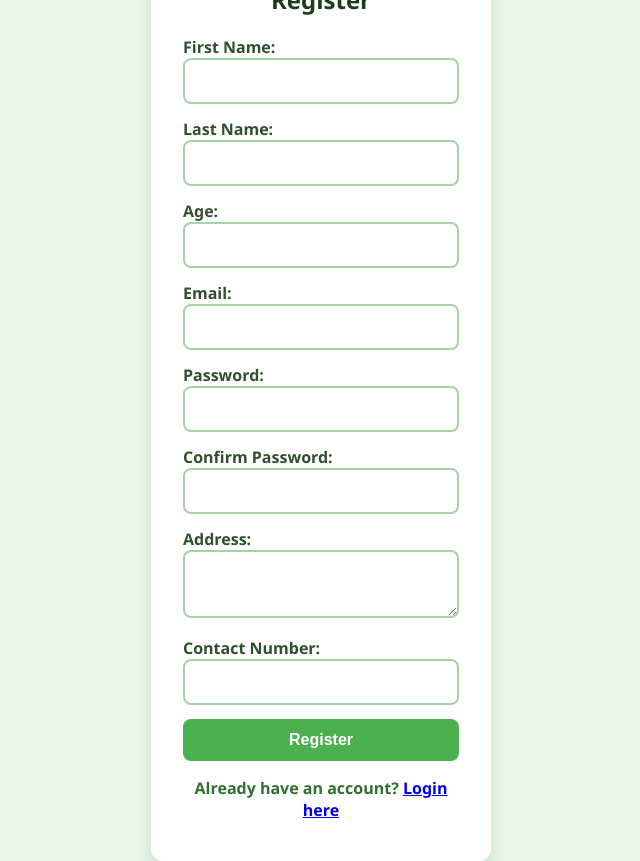
After one commit to Sisyphus-dj/it38a-enter-dev, a PHP site: page /register.php in a window 1280 px wide. The commit adds this page. Shown: the whole page, without its empty margins (319-959 px from the left). Run offline with PHP 8.4, Linux system fonts and the light colour scheme.

Commit message:
added login and  registration

```diff
--- /dev/null
+++ b/helpers.php
@@ -0,0 +1,6 @@
+<?php
+
+function sanitize($data) {
+    return htmlspecialchars(trim($data));
+}
+?>
--- /dev/null
+++ b/logout.php
@@ -0,0 +1,6 @@
+<?php
+session_start();
+session_destroy();
+header('Location: login.php');
+exit;
+?>
--- /dev/null
+++ b/register.php
@@ -0,0 +1,115 @@
+<?php
+if ($_SERVER['REQUEST_METHOD'] === 'POST') {
+    include_once 'db_connection.php';
+    include_once 'helpers.php';
+
+    $first_name = sanitize($_POST['first_name'] ?? '');
+    $last_name = sanitize($_POST['last_name'] ?? '');
+    $age = intval($_POST['age'] ?? 0);
+    $email = filter_var($_POST['email'] ?? '', FILTER_VALIDATE_EMAIL);
+    $password = $_POST['password'] ?? '';
+    $confirm_password = $_POST['confirm_password'] ?? '';
+    $address = sanitize($_POST['address'] ?? '');
+    $contact_number = sanitize($_POST['contact_number'] ?? '');
+    $role = sanitize($_POST['role'] ?? 'user');
+    $error = '';
+    $success = '';
+
+
+    if (!$first_name || !$last_name) {
+        $error = 'First and Last name are required.';
+    } elseif ($age && ($age < 1 || $age > 150)) {
+        $error = 'Please enter a valid age.';
+    } elseif (!$email) {
+        $error = 'Valid email is required.';
+    } elseif (!$password) {
+        $error = 'Password is required.';
+    } elseif ($password !== $confirm_password) {
+        $error = 'Passwords do not match.';
+    } else {
+
+        $stmt = $pdo->prepare('SELECT id FROM users WHERE email = ?');
+        $stmt->execute([$email]);
+        if ($stmt->fetch()) {
+            $error = 'Email already registered. Please login or use another email.';
+        } else {
+
+            $hashed_password = password_hash($password, PASSWORD_DEFAULT);
+
+
+            $stmt = $pdo->prepare('INSERT INTO users (first_name, last_name, age, email, password, address, contact_number, role) VALUES (?, ?, ?, ?, ?, ?, ?, ?)');
+            $stmt->execute([
+                $first_name,
+                $last_name,
+                $age ?: null,
+                $email,
+                $hashed_password,
+                $address ?: null,
+                $contact_number ?: null,
+                $role
+            ]);
+
+            $success = 'Registration successful. You can now login.';
+        }
+    }
+}
+?>
+
+<!DOCTYPE html>
+<html lang="en">
+<head>
+    <meta charset="UTF-8">
+    <meta name="viewport" content="width=device-width, initial-scale=1.0">
+    <title>Register</title>
+    <link rel="stylesheet" href="styles.css">
+</head>
+<body>
+    <div class="container">
+        <h2>Register</h2>
+        <?php if (!empty($error)): ?>
+            <div class="error-message"><?php echo htmlspecialchars($error); ?></div>
+        <?php endif; ?>
+        <?php if (!empty($success)): ?>
+            <div class="success-message"><?php echo htmlspecialchars($success); ?></div>
+        <?php endif; ?>
+        <form action="register.php" method="POST">
+            <div>
+                <label for="first_name">First Name:</label>
+                <input type="text" id="first_name" name="first_name" required>
+            </div>
+            <div>
+                <label for="last_name">Last Name:</label>
+                <input type="text" id="last_name" name="last_name" required>
+            </div>
+            <div>
+                <label for="age">Age:</label>
+                <input type="number" id="age" name="age">
+            </div>
+            <div>
+                <label for="email">Email:</label>
+                <input type="email" id="email" name="email" required>
+            </div>
+            <div>
+                <label for="password">Password:</label>
+                <input type="password" id="password" name="password" required>
+            </div>
+            <div>
+                <label for="confirm_password">Confirm Password:</label>
+                <input type="password" id="confirm_password" name="confirm_password" required>
+            </div>
+            <div>
+                <label for="address">Address:</label>
+                <textarea id="address" name="address"></textarea>
+            </div>
+            <div>
+                <label for="contact_number">Contact Number:</label>
+                <input type="text" id="contact_number" name="contact_number">
+            </div>
+            <button type="submit" class="btn">Register</button>
+        </form>
+        <p class="toggle-link">
+            Already have an account? <a href="login.php">Login here</a>
+        </p>
+    </div>
+</body>
+</html>
--- a/styles.css
+++ b/styles.css
@@ -1,207 +1,123 @@
-/* ================================
-    Global Styles
-=============================== */
+* {
+    box-sizing: border-box;
+  }
   body {
-    font-family: 'Arial', sans-serif;
-    background-color: #f3f4f6;
     margin: 0;
-    padding: 0;
-}
-
-header {
-    background-color: #4CAF50;
-    color: white;
-    padding: 1rem;
-    text-align: center;
-    position: sticky;
-    top: 0;
-    z-index: 10;
-    box-shadow: 0 2px 5px rgba(0, 0, 0, 0.2);
-}
-
-header h1 {
-    font-size: 2rem;
-    font-weight: bold;
-}
-
-/* ================================
-    Navigation Bar
-=============================== */
-nav ul {
-    list-style: none;
+    font-family: 'Segoe UI', Tahoma, Geneva, Verdana, sans-serif;
+    background: #e9f5ea;
     display: flex;
     justify-content: center;
-    gap: 1.5rem;
-    padding: 0;
-    margin: 0;
-    background-color: #4CAF50;
-    position: sticky;
-    top: 0;
-    z-index: 10;
-    border-bottom: 2px solid #367c39;
+    align-items: center;
+    height: 100vh;
+    color: #2f4f2f;
   }
-
-nav ul li {
-    display: inline-block;
+  .container {
+    background: white;
+    border-radius: 12px;
+    box-shadow: 0 8px 16px rgba(0, 128, 0, 0.15);
+    padding: 24px 32px;
+    width: 340px;
+    max-width: 90vw;
+    min-height: 380px;
+    display: flex;
+    flex-direction: column;
+    justify-content: center;
   }
-
-nav ul li a {
-    color: white;
-    text-decoration: none;
-    font-size: 1.2rem;
-    padding: 0.8rem 1.2rem;
+  h2 {
+    text-align: center;
+    margin-bottom: 20px;
+    color: #1b3d1b;
+  }
+  form {
     display: flex;
-    align-items: center;
-    gap: 0.5rem;
-    border-radius: 5px;
-    transition: background-color 0.3s, transform 0.2s;
+    flex-direction: column;
+    gap: 14px;
   }
-
-nav ul li a:hover {
-    background-color: #367c39;
-    transform: translateY(-2px);
+  label {
+    font-weight: 600;
   }
-
-nav ul li a i {
-    font-size: 1.2rem;
+  input[type="text"],
+  input[type="email"],
+  input[type="number"],
+  input[type="password"],
+  textarea {
+    padding: 10px 14px;
+    border: 2px solid #a4d4a5;
+    border-radius: 8px;
+    font-size: 16px;
+    transition: border-color 0.3s ease;
+    width: 100%;
+    font-family: inherit;
   }
-
-/* ================================
-    Section Styles
-=============================== */
-section {
-    margin: 2rem auto;
-    max-width: 1200px;
-    padding: 1.5rem;
-    background-color: white;
-    border-radius: 10px;
-    box-shadow: 0 2px 10px rgba(0, 0, 0, 0.1);
+  input[type="text"]:focus,
+  input[type="email"]:focus,
+  input[type="number"]:focus,
+  input[type="password"]:focus,
+  textarea:focus {
+    outline: none;
+    border-color: #348a34;
+    box-shadow: 0 0 6px #4caf5044;
   }
-
-h2 {
-    color: #367c39;
+  textarea {
+    resize: vertical;
+    min-height: 50px;
   }
-
-/* ================================
-    Forms
-=============================== */
-form input, form textarea {
-    width: 100%;
-    padding: 0.5rem;
-    margin-bottom: 1rem;
-    border-radius: 5px;
-    border: 1px solid #ccc;
-    font-size: 1rem;
-}
-
-form button {
-    background-color: #4CAF50;
+  .btn {
+    background-color: #4caf50;
     color: white;
     border: none;
-    padding: 0.7rem 1.2rem;
-    border-radius: 5px;
+    border-radius: 8px;
+    padding: 12px;
+    font-size: 16px;
     cursor: pointer;
-    font-size: 1rem;
-    transition: background-color 0.3s;
+    font-weight: 600;
+    transition: background-color 0.3s ease;
+    width: 100%;
   }
-
-form button:hover {
-    background-color: #45a049;
+  .btn:hover {
+    background-color: #3a8a3a;
   }
-
-/* ================================
-    Product List
-=============================== */
-#product-list {
-    display: grid;
-    grid-template-columns: repeat(auto-fill, minmax(250px, 1fr));
-    gap: 1rem;
-    margin-top: 1rem;
+  .toggle-link {
+    text-align: center;
+    margin-top: 16px;
+    color: #2f6f2f;
+    cursor: pointer;
+    font-weight: 600;
+    user-select: none;
+    text-decoration: none;
   }
-
-.product-item {
-    background-color: #e7f5e9;
-    border: 1px solid #d1e7d5;
-    border-radius: 5px;
-    padding: 1rem;
+  .toggle-link:hover {
+    color: #1b3d1b;
+    text-decoration: underline;
+  }
+  .error-message {
+    color: #aa2e25;
+    font-size: 14px;
+    font-weight: 600;
     text-align: center;
-    position: relative;
-    box-shadow: 0 1px 5px rgba(0, 0, 0, 0.1);
-    transition: transform 0.2s;
   }
-
-.product-item:hover {
-    transform: translateY(-3px);
+  .success-message {
+    color: #2f6f2f;
+    font-size: 14px;
+    font-weight: 600;
+    text-align: center;
   }
-
-.product-item button {
-    margin-top: 0.5rem;
-    background-color: #367c39;
-    border: none;
-    color: white;
-    padding: 0.5rem;
-    border-radius: 5px;
-    cursor: pointer;
-    transition: background-color 0.3s;
+  .welcome-text {
+    font-size: 18px;
+    font-weight: 700;
+    margin-bottom: 24px;
+    text-align: center;
+    line-height: 1.4;
   }
-
-.product-item button:hover {
-    background-color: #45a049;
+  .user-info {
+    font-size: 14px;
+    margin-bottom: 24px;
+    text-align: center;
   }
-
-/* ================================
-    Feed (Posts)
-=============================== */
-#post-list {
-    display: grid;
-    grid-template-columns: repeat(auto-fill, minmax(300px, 1fr));
-    gap: 1rem;
-    margin-top: 1rem;
+  @media (max-width: 400px) {
+    .container {
+      width: 90vw;
+      padding: 20px 24px;
+      min-height: auto;
     }
-
-.post-item {
-    background-color: #eef7ed;
-    border: 1px solid #cde8d0;
-    padding: 1rem;
-    border-radius: 5px;
-    position: relative;
-    box-shadow: 0 1px 5px rgba(0, 0, 0, 0.1);
-    transition: transform 0.2s;
   }
-
-.post-item:hover {
-    transform: translateY(-3px);
-}
-
-.post-item button {
-    margin-top: 0.5rem;
-    background-color: #367c39;
-    border: none;
-    color: white;
-    padding: 0.5rem;
-    border-radius: 5px;
-    cursor: pointer;
-    transition: background-color 0.3s;
-}
-
-.post-item button:hover {
-    background-color: #45a049;
-}
-
-/* ================================
-    Footer
-=============================== */
-footer {
-    text-align: center;
-    padding: 1rem;
-    background-color: #4CAF50;
-    color: white;
-    margin-top: 2rem;
-}
-
-/* ================================
-    Smooth Scroll
-=============================== */
-html {
-    scroll-behavior: smooth;
-}
```
Also changed, not shown: admin_dashboard.php (added, +28 -0 lines), auth.php (added, +33 -0 lines), db_connection.php (added, +23 -0 lines), index.php (deleted, +0 -112 lines), login.php (added, +72 -0 lines), user_dashboard.php (added, +26 -0 lines). Lines whose indentation alone changed are shown as unchanged.
